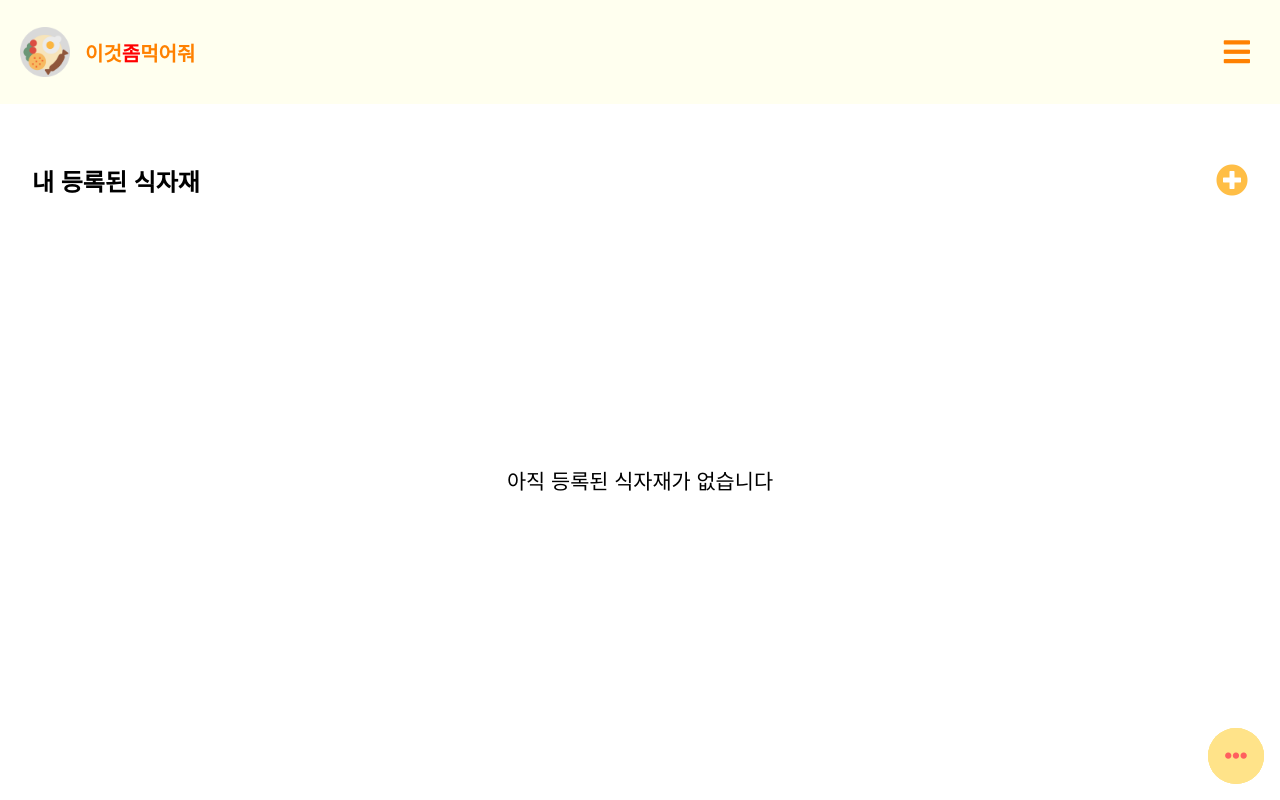
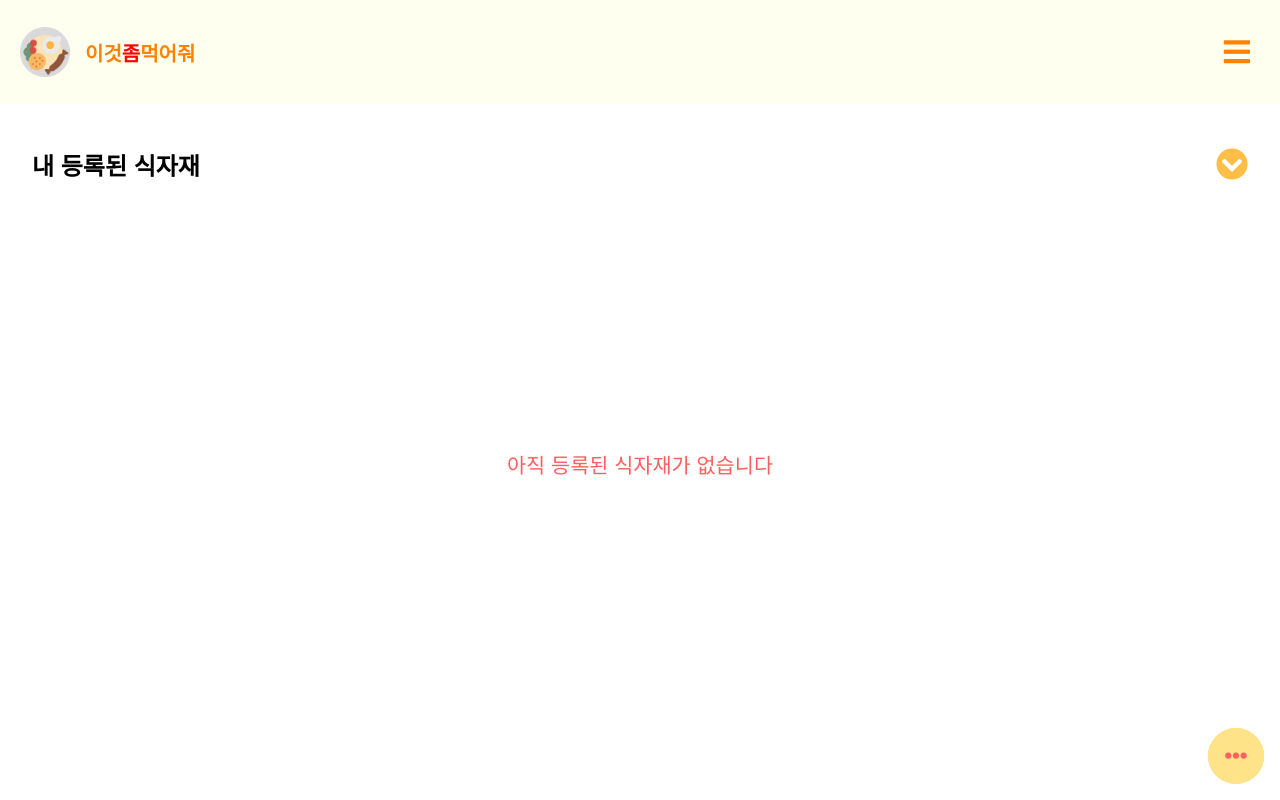
Before and after one commit to eunche/plzeat-deploy-0606, a Django app: page /home in a window 1280 px wide. Run offline with Django 3.2, Linux system fonts and the light colour scheme; a user stored in the database is signed in; data comes from the database, SQL or seed files in the repository; both versions use the stored data as it was after the commit; some libraries are stand-ins or nearby versions; some web fonts are replaced.

Commit message:
메뉴정렬 css조절

```diff
--- a/core/static/core/css/base.css
+++ b/core/static/core/css/base.css
@@ -214,9 +214,9 @@ wrapper
 */
 .wrapper {
   position: relative;
-  top: 15vh;
+  top: 13vh;
   width: 100vw;
-  height: 85vh;
+  height: 87vh;
 }
 
 /*
@@ -328,6 +328,11 @@ bottom_menu
   right: 5rem;
 }
 
+.food_does_not_exist {
+  font-size: 1.3rem;
+  color: #ff5f5f;
+}
+
 @media (max-width: 600px) {
   .bottom_menus {
     bottom: 16px;
--- a/core/static/core/css/home.css
+++ b/core/static/core/css/home.css
@@ -61,10 +61,6 @@
   margin-bottom: 0.2rem;
 }
 
-.food_does_not_exist {
-  font-size: 1.3rem;
-}
-
 @media (max-width: 600px) {
   .food_card span {
     font-size: 0.9rem;
--- a/templates/foods/food_list.html
+++ b/templates/foods/food_list.html
@@ -11,7 +11,7 @@
 
 
 {% block content %}
-
+<div class="big_select">
     <select id="sort-select" onchange="location = this.value;">
 
         {% if sort == 'mypost'  %}
@@ -28,6 +28,7 @@
         <option class="sort-mypost" value="?sort=mypost">등록순</option>
         {% endif %}
     </select>
+</div>
 <div class="food_list">
     {% for food in foods %}
     <div class="food_card">
--- a/templates/main/home.html
+++ b/templates/main/home.html
@@ -14,7 +14,7 @@ Home
 {% block content %}
 <div class="main_top">
     <span>내 등록된 식자재</span>
-    <a href="{% url 'foods:list' %}"><i class="fas fa-plus-circle food_more"></i></a>
+    <a href="{% url 'foods:list' %}"><i class="fas fa-chevron-circle-down food_more"></i></a>
 </div>
 <div class="big_food_list">
     <div class="food_list">
--- a/templates/partials/bottom_menu.html
+++ b/templates/partials/bottom_menu.html
@@ -3,7 +3,7 @@
         <i class="fas fa-ellipsis-h menu_dot jsI"></i>
     </div>
     <a href="{% url 'foods:register' %}" class="menu_wrap write_icon jsWrite">
-        <i class="fas fa-pen menu_dot"></i>
+        <i style="font-size:1.5rem;" class="fas fa-plus menu_dot"></i>
     </a>
     <a href="{% url 'recipies:recipe_list' user.pk %}" class="menu_wrap how_icon jsHow">
         <i class="fas fa-utensils menu_dot"></i>
```
Also changed, not shown: foods/static/foods/css/food_list.css (+5 -5 lines), db.sqlite3. Lines whose indentation alone changed are shown as unchanged.
